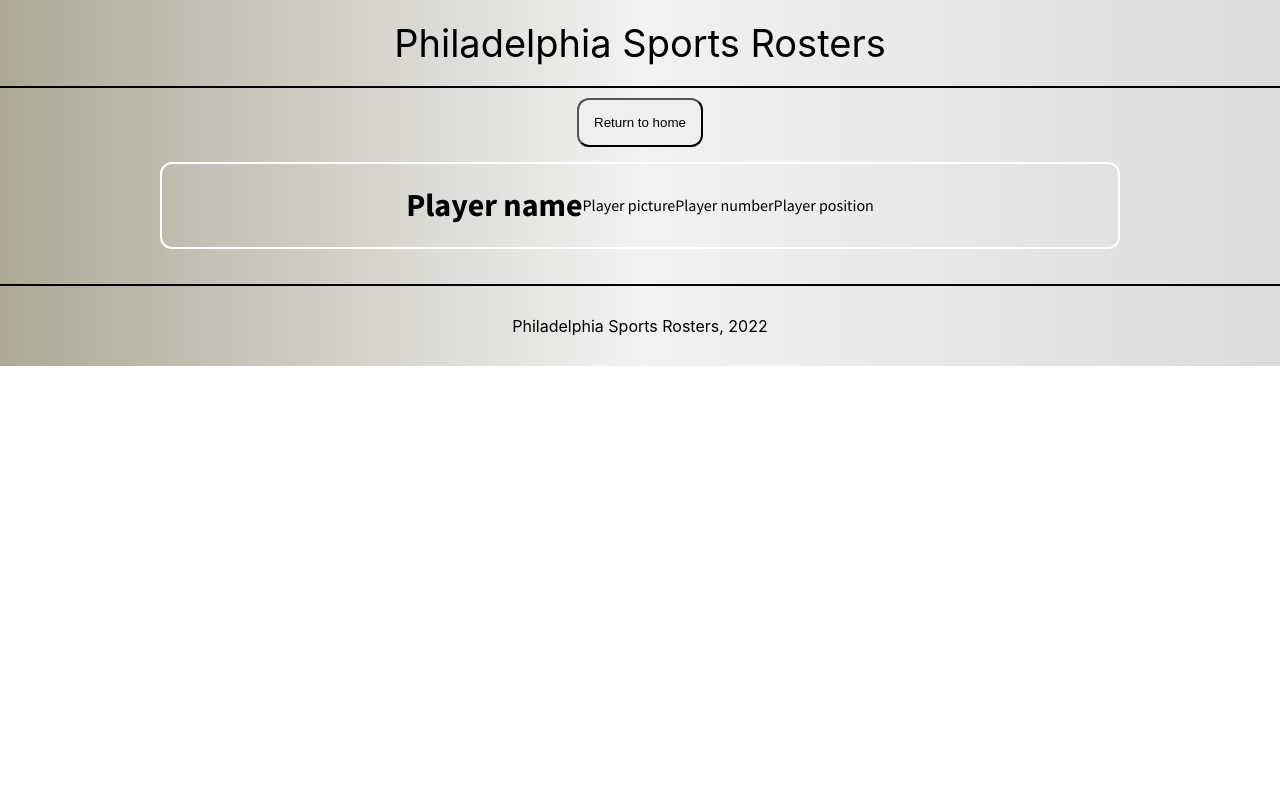
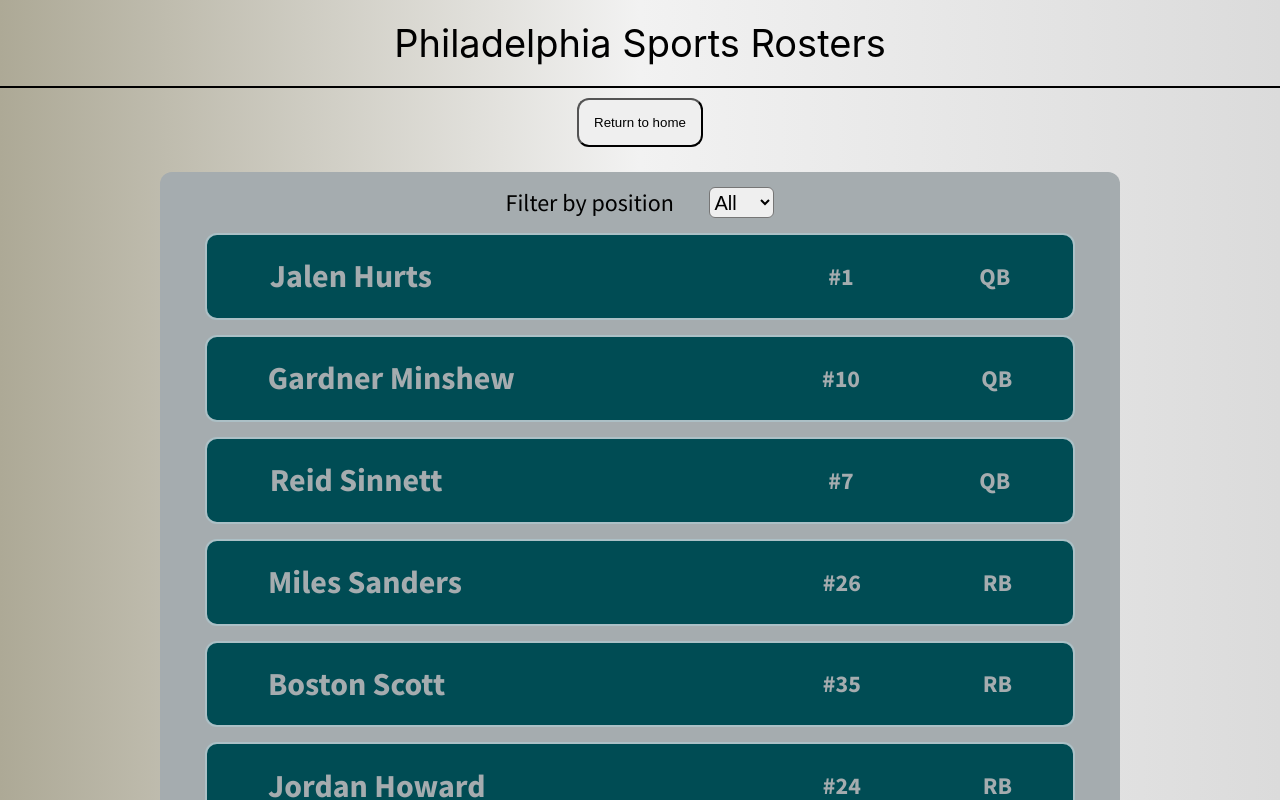
Before and after one commit to AntReyn12/philadelphia-sports-app, a React (Create React App) app: page / in a window 1280 px wide. Both pictures are taken after a click on the element 442 px from the left and 303 px from the top of the page. Shown: the top 800 px of the page. Built offline with nearby package versions, Linux system fonts and the light colour scheme.

Commit message:
finished the eagles roster component

```diff
--- a/src/App.css
+++ b/src/App.css
@@ -43,12 +43,40 @@
   border-top: black 2px solid;
   color: black;
 }
-.roster {
+.roster-p {
+  font-size: 24px;
+  font-weight: bold;
+}
+.playerName {
+  width: 50%;
+}
+.filter {
+  display: flex;
+  justify-content: space-around;
+  width: 35%;
+  margin: 0 auto;
+  font-size: 24px;
+}
+select {
+  border-radius: 6px;
+  width: 65px;
+  font-size: 20px;
+}
+/* EAGLES ROSTER */
+.eaglesRoster {
+  width: 100%;
+  margin: 25px 0 15px 0;
+  background-color: #a5acaf;
+  padding: 15px 45px 15px 45px;
+  border-radius: 12px;
+}
+.eaglesPlayer {
+  background-color: #004c54;
+  color: #a5acaf;
   display: flex;
   align-items: center;
-  justify-content: center;
-  border: 2px solid white;
-  width: 100%;
+  justify-content: space-around;
+  border: 2px solid #acc0c6;
   border-radius: 12px;
   margin: 15px 0;
 }
--- a/src/Components/EaglesRoster.jsx
+++ b/src/Components/EaglesRoster.jsx
@@ -1,12 +1,52 @@
-import React from "react";
+import React, {useState} from "react";
+import eagles from "../Rosters/Eagles";
 
 const EaglesRoster = () => {
+  const [position, setPosition] = useState("All");
+  const filteredPositions = eagles.filter((currentPosition) => {
+    if (position === "All") {
+      return currentPosition;
+    } else {
+      return currentPosition.playerPosition === position;
+    }
+  });
+  const handleFilter = (e) => {
+    setPosition(e.target.value);
+  };
+
   return (
-    <div className="roster">
-      <h1>Player name</h1>
-      <p>Player picture</p>
-      <p>Player number</p>
-      <p>Player position</p>
+    <div className="eaglesRoster">
+      <div className="filter">
+        <label>Filter by position</label>
+        <select value={position} onChange={handleFilter}>
+          <option value="All">All</option>
+          <option value="QB">QB</option>
+          <option value="RB">RB</option>
+          <option value="WR">WR</option>
+          <option value="TE">TE</option>
+          <option value="C">C</option>
+          <option value="G">G</option>
+          <option value="T">T</option>
+          <option value="DE">DE</option>
+          <option value="DT">DT</option>
+          <option value="LB">LB</option>
+          <option value="CB">CB</option>
+          <option value="S">S</option>
+          <option value="K">K</option>
+          <option value="P">P</option>
+          <option value="LS">LS</option>
+        </select>
+      </div>
+      {filteredPositions.map((eagle) => {
+        const {playerName, playerNumber, playerPosition} = eagle;
+        return (
+          <div className="eaglesPlayer" key={playerNumber}>
+            <h1 className="playerName">{playerName}</h1>
+            <p className="roster-p">#{playerNumber}</p>
+            <p className="roster-p">{playerPosition}</p>
+          </div>
+        );
+      })}
     </div>
   );
 };
--- /dev/null
+++ b/src/Rosters/Eagles.js
@@ -0,0 +1,374 @@
+const eagles = [
+  {
+    playerName: "Jalen Hurts",
+    playerNumber: 1,
+    playerPosition: "QB",
+  },
+  {
+    playerName: "Gardner Minshew",
+    playerNumber: 10,
+    playerPosition: "QB",
+  },
+  {
+    playerName: "Reid Sinnett",
+    playerNumber: 7,
+    playerPosition: "QB",
+  },
+  {
+    playerName: "Miles Sanders",
+    playerNumber: 26,
+    playerPosition: "RB",
+  },
+  {
+    playerName: "Boston Scott",
+    playerNumber: 35,
+    playerPosition: "RB",
+  },
+  {
+    playerName: "Jordan Howard",
+    playerNumber: 24,
+    playerPosition: "RB",
+  },
+  {
+    playerName: "Kenneth Gainwell",
+    playerNumber: 14,
+    playerPosition: "RB",
+  },
+  {
+    playerName: "Jason Huntley",
+    playerNumber: 32,
+    playerPosition: "RB",
+  },
+  {
+    playerName: "Devonta Smith",
+    playerNumber: 6,
+    playerPosition: "WR",
+  },
+  {
+    playerName: "Quez Watkins",
+    playerNumber: 16,
+    playerPosition: "WR",
+  },
+  {
+    playerName: "Jalen Reagor",
+    playerNumber: 18,
+    playerPosition: "WR",
+  },
+  {
+    playerName: "J.J. Arcega-Whiteside",
+    playerNumber: 19,
+    playerPosition: "WR",
+  },
+  {
+    playerName: "John Hightower",
+    playerNumber: 82,
+    playerPosition: "WR",
+  },
+  {
+    playerName: "Greg Ward",
+    playerNumber: 84,
+    playerPosition: "WR",
+  },
+  {
+    playerName: "Deon Cain",
+    playerNumber: 85,
+    playerPosition: "WR",
+  },
+  {
+    playerName: "Dallas Goedert",
+    playerNumber: 88,
+    playerPosition: "TE",
+  },
+  {
+    playerName: "Tyree Jackson",
+    playerNumber: 80,
+    playerPosition: "TE",
+  },
+  {
+    playerName: "Richard Rodgers",
+    playerNumber: 81,
+    playerPosition: "TE",
+  },
+  {
+    playerName: "Jack Stoll",
+    playerNumber: 89,
+    playerPosition: "TE",
+  },
+  {
+    playerName: "Jason Croom",
+    playerNumber: 81.5,
+    playerPosition: "TE",
+  },
+  {
+    playerName: "Noah Togiai",
+    playerNumber: 83,
+    playerPosition: "TE",
+  },
+  {
+    playerName: "Jordan Mailata",
+    playerNumber: 68,
+    playerPosition: "T",
+  },
+  {
+    playerName: "Lane Johnson",
+    playerNumber: 65,
+    playerPosition: "T",
+  },
+  {
+    playerName: "Andre Dillard",
+    playerNumber: 77,
+    playerPosition: "T",
+  },
+  {
+    playerName: "Le'Raven Clark",
+    playerNumber: 74,
+    playerPosition: "T",
+  },
+  {
+    playerName: "Jack Driscoll",
+    playerNumber: 63,
+    playerPosition: "T",
+  },
+  {
+    playerName: "Brett Toth",
+    playerNumber: 64,
+    playerPosition: "T",
+  },
+  {
+    playerName: "Landon Dickerson",
+    playerNumber: 69,
+    playerPosition: "G",
+  },
+  {
+    playerName: "Nate Herbig",
+    playerNumber: 67,
+    playerPosition: "G",
+  },
+  {
+    playerName: "Sua Opeta",
+    playerNumber: 78,
+    playerPosition: "G",
+  },
+  {
+    playerName: "Isaac Seumalo",
+    playerNumber: 56,
+    playerPosition: "G",
+  },
+  {
+    playerName: "Kayode Awosika",
+    playerNumber: 72,
+    playerPosition: "G",
+  },
+  {
+    playerName: "Jason Kelce",
+    playerNumber: 62,
+    playerPosition: "C",
+  },
+  {
+    playerName: "Jack Anderson",
+    playerNumber: 76,
+    playerPosition: "C",
+  },
+  {
+    playerName: "Derek Barnett",
+    playerNumber: 96,
+    playerPosition: "DE",
+  },
+  {
+    playerName: "Brandon Graham",
+    playerNumber: 55,
+    playerPosition: "DE",
+  },
+  {
+    playerName: "Tarron Jackson",
+    playerNumber: 75,
+    playerPosition: "DE",
+  },
+  {
+    playerName: "Ryan Kerrigan",
+    playerNumber: 90,
+    playerPosition: "DE",
+  },
+  {
+    playerName: "Matt Leo",
+    playerNumber: 66,
+    playerPosition: "DE",
+  },
+  {
+    playerName: "Cameron Malveaux",
+    playerNumber: 59,
+    playerPosition: "DE",
+  },
+  {
+    playerName: "Josh Sweat",
+    playerNumber: 94,
+    playerPosition: "DE",
+  },
+  {
+    playerName: "Fletcher Cox",
+    playerNumber: 91,
+    playerPosition: "DT",
+  },
+  {
+    playerName: "Javon Hargrave",
+    playerNumber: 97,
+    playerPosition: "DT",
+  },
+  {
+    playerName: "Hassan Ridgeway",
+    playerNumber: 98,
+    playerPosition: "DT",
+  },
+  {
+    playerName: "Marlon Tuipulotu",
+    playerNumber: 95,
+    playerPosition: "DT",
+  },
+  {
+    playerName: "Milton Williams",
+    playerNumber: 93,
+    playerPosition: "DT",
+  },
+  {
+    playerName: "Marvin Wilson",
+    playerNumber: 73,
+    playerPosition: "DT",
+  },
+  {
+    playerName: "Genard Avery",
+    playerNumber: 58,
+    playerPosition: "LB",
+  },
+  {
+    playerName: "Shaun Bradley",
+    playerNumber: 54,
+    playerPosition: "LB",
+  },
+  {
+    playerName: "T.J. Edwards",
+    playerNumber: 57,
+    playerPosition: "LB",
+  },
+  {
+    playerName: "Christian Elliss",
+    playerNumber: 53,
+    playerPosition: "LB",
+  },
+  {
+    playerName: "Patrick Johnson",
+    playerNumber: 48,
+    playerPosition: "LB",
+  },
+  {
+    playerName: "Joe Ostman",
+    playerNumber: 0,
+    playerPosition: "LB",
+  },
+  {
+    playerName: "Alex Singleton",
+    playerNumber: 49,
+    playerPosition: "LB",
+  },
+  {
+    playerName: "JaCoby Stevens",
+    playerNumber: 30,
+    playerPosition: "LB",
+  },
+  {
+    playerName: "Davion Taylor",
+    playerNumber: 52,
+    playerPosition: "LB",
+  },
+  {
+    playerName: "Tay Gowan",
+    playerNumber: 36,
+    playerPosition: "CB",
+  },
+  {
+    playerName: "Craig James",
+    playerNumber: 31,
+    playerPosition: "CB",
+  },
+  {
+    playerName: "Avonte Maddox",
+    playerNumber: 29,
+    playerPosition: "CB",
+  },
+  {
+    playerName: "Mac McCain III",
+    playerNumber: 37,
+    playerPosition: "CB",
+  },
+  {
+    playerName: "Zech McPhearson",
+    playerNumber: 27,
+    playerPosition: "CB",
+  },
+  {
+    playerName: "Steven Nelson",
+    playerNumber: 3,
+    playerPosition: "CB",
+  },
+  {
+    playerName: "Josiah Scott",
+    playerNumber: 33,
+    playerPosition: "CB",
+  },
+  {
+    playerName: "Darius Slay",
+    playerNumber: 2,
+    playerPosition: "CB",
+  },
+  {
+    playerName: "Andre Chachere",
+    playerNumber: 21,
+    playerPosition: "CB",
+  },
+  {
+    playerName: "Kary Vincent Jr.",
+    playerNumber: 34,
+    playerPosition: "CB",
+  },
+  {
+    playerName: "Marcus Epps",
+    playerNumber: 22,
+    playerPosition: "S",
+  },
+  {
+    playerName: "Anthony Harris",
+    playerNumber: 28,
+    playerPosition: "S",
+  },
+  {
+    playerName: "Jared Mayden",
+    playerNumber: 41,
+    playerPosition: "S",
+  },
+  {
+    playerName: "Rodney McLeod",
+    playerNumber: 23,
+    playerPosition: "S",
+  },
+  {
+    playerName: "K'Von Wallace",
+    playerNumber: 42,
+    playerPosition: "S",
+  },
+  {
+    playerName: "Jake Elliott",
+    playerNumber: 4,
+    playerPosition: "K",
+  },
+  {
+    playerName: "Arryn Siposs",
+    playerNumber: 8,
+    playerPosition: "P",
+  },
+  {
+    playerName: "Rick Lovato",
+    playerNumber: 45,
+    playerPosition: "LS",
+  },
+];
+
+export default eagles;
```
Also changed, not shown: src/Rosters/Flyers.js (added), src/Rosters/Phillies.js (added), src/Rosters/Sixers.js (added).
